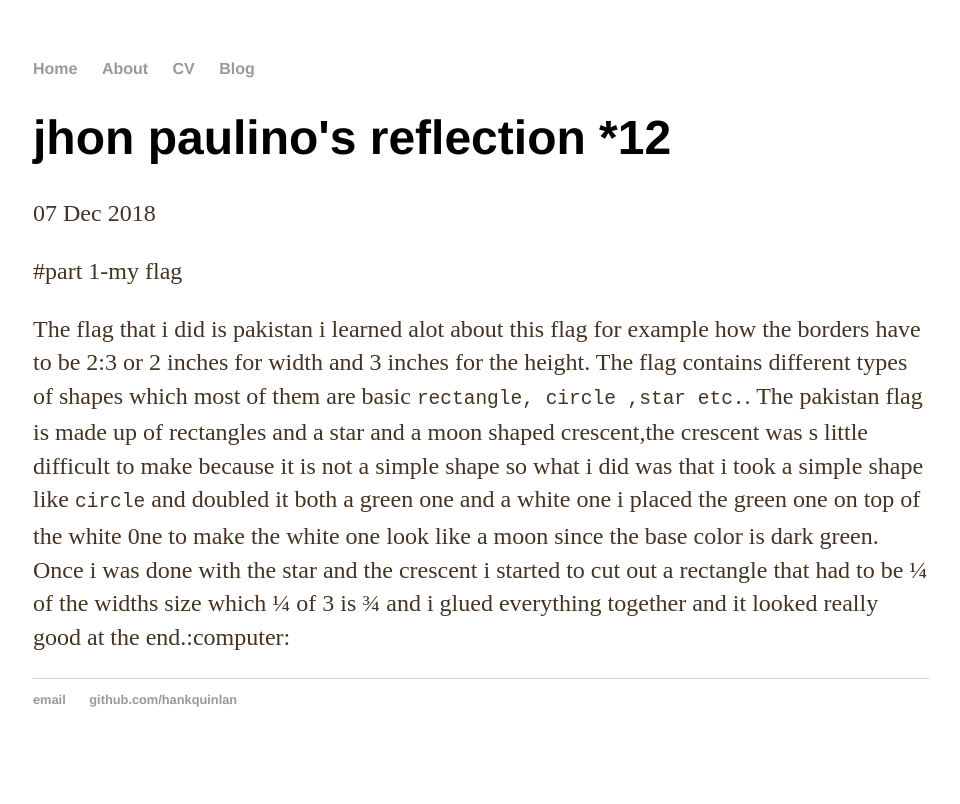
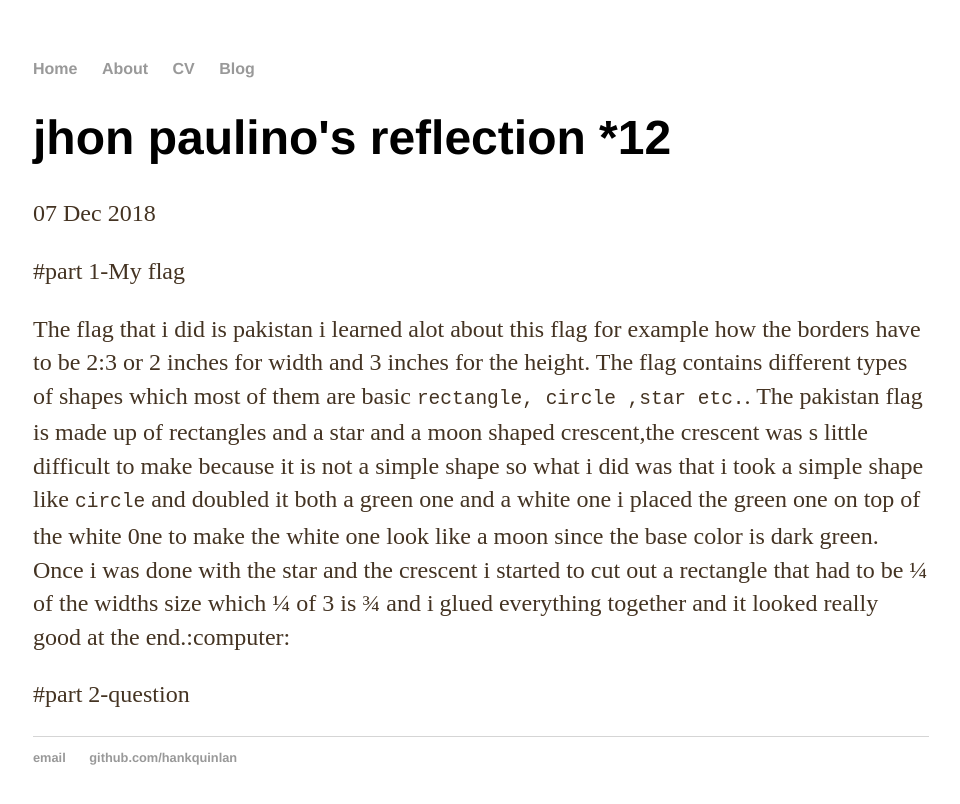
Before and after one commit to jhonp9659/jhonp9659.github.io, a Jekyll site: the page built from _posts/2018-12-07-weekly-reflection.md, in a window 1280 px wide. Shown: the top 804 px of the page, without its empty margins (159-1119 px from the left). Built offline with Jekyll 4.4.1, drawn with Linux system fonts in a browser that asks for light colours.

Commit message:
Update 2018-12-07-weekly-reflection.md

````diff
--- a/_posts/2018-12-07-weekly-reflection.md
+++ b/_posts/2018-12-07-weekly-reflection.md
@@ -4,6 +4,8 @@ title: "jhon paulino's reflection *12"
 date: 2018-12-07
 ---
 
-#part 1-my flag
+#part 1-My flag
 
 The flag that i did is pakistan i learned alot about this flag for example how the borders have to be 2:3 or 2 inches for width and 3 inches for the height. The flag contains different types of shapes which most of them are basic ``` rectangle, circle ,star etc.```. The pakistan flag is made up of rectangles and a star and a moon shaped crescent,the crescent was s little difficult to make because it is not a simple shape so what i did was that i took a simple shape like ``` circle ``` and doubled it both a green one and a white one i placed the green one on top of the white 0ne to make the white one look like a moon since the base color is dark green. Once i was done with the star and the crescent i started to cut out a rectangle that had to be ¼ of the widths size which ¼ of 3 is ¾ and i glued everything together and it looked really good at the end.:computer:
+
+#part 2-question
````
